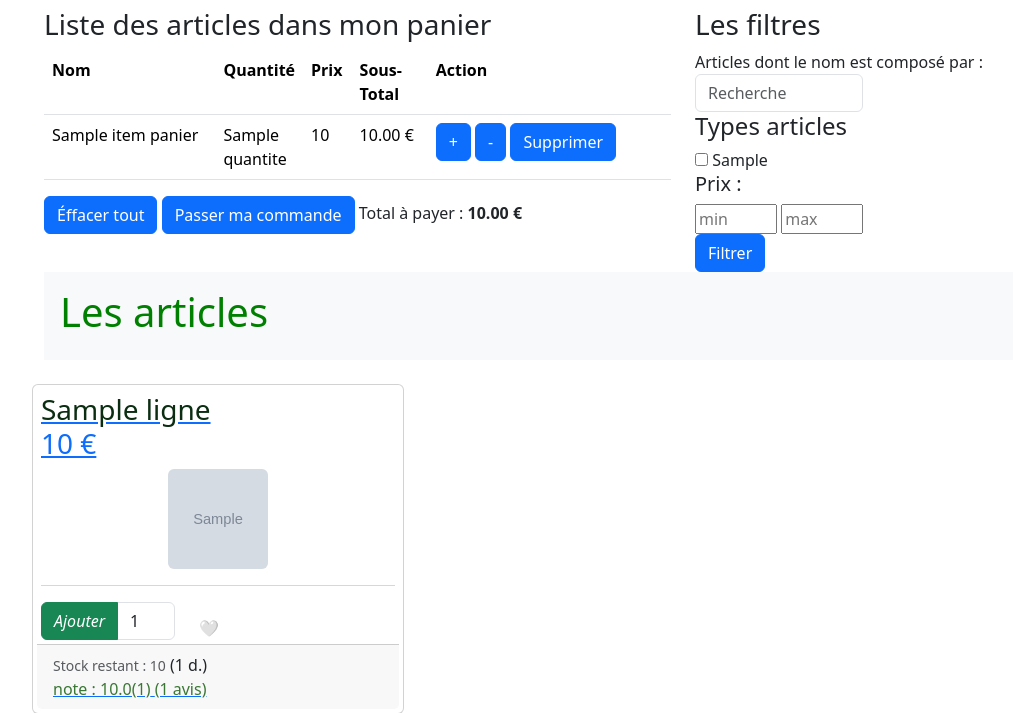
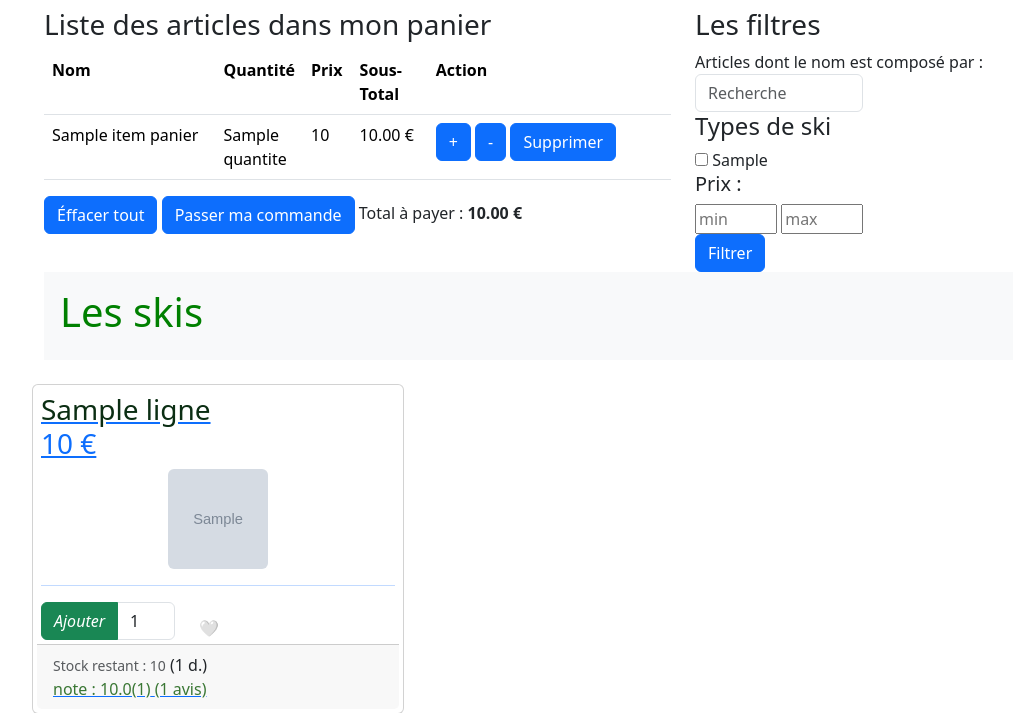
Before and after one commit to aaigubel-iut90/SA-345_G21, a Python web app: template templates/client/boutique/panier_article.html in a window 1280 px wide. Shown: the part 64-777 px from the top of the page, without its empty margins (50-1063 px from the left). Run offline with Jinja, Linux system fonts and the light colour scheme; the template is opened without the code that fills it: most values are stand-ins (such as "Sample title", 1, 10 or a date in 2020); grey boxes marked "Sample" are stand-in pictures.

Commit message:
repository initialization

```diff
--- a/templates/client/boutique/_filtre.html
+++ b/templates/client/boutique/_filtre.html
@@ -5,7 +5,7 @@
     </div>
    {% if items_filtre is defined %}
     <div class="form-group">
-        <h4>Types articles</h4>
+        <h4>Types de ski</h4>
         {% for item_filtre in items_filtre %}
         <input type="checkbox" name="filter_types" value="{{ item_filtre.id_type_article }}"
                {% set id_item = item_filtre.id_type_article | string %}
--- a/templates/client/boutique/panier_article.html
+++ b/templates/client/boutique/panier_article.html
@@ -16,7 +16,7 @@
         </div>
 
         <div class="bg-light p-3">
-            <h1>Les articles</h1>
+            <h1>Les skis</h1>
         </div>
 
         <div class="row">
```
